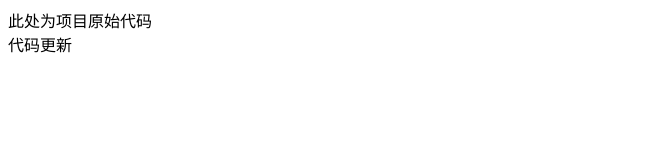
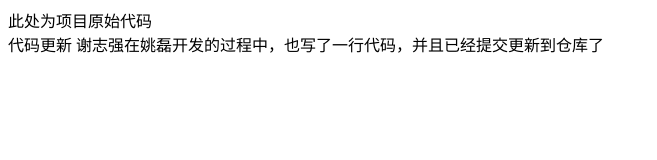
Before and after one commit to MisterHelloWorld/git_test, a plain HTML site: page index.html in a window 1280 px wide. Shown: the whole page, without its empty margins (0-657 px from the left). Drawn offline with Linux system fonts and the light colour scheme.

Commit message:
谢志强更新了代码
啦啦啦啦

```diff
--- a/index.html
+++ b/index.html
@@ -8,5 +8,6 @@
   <body>
     <div>此处为项目原始代码</div>
     代码更新
+    谢志强在姚磊开发的过程中，也写了一行代码，并且已经提交更新到仓库了
   </body>
 </html>
```
